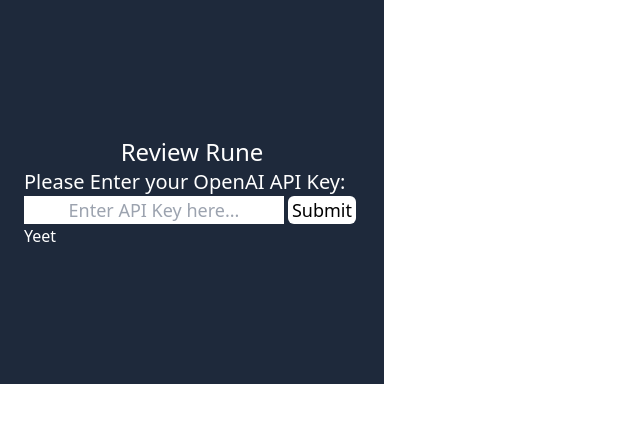
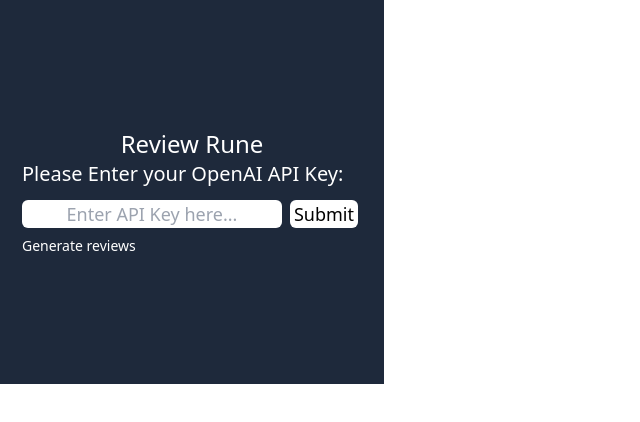
Before and after one commit to the-bigbrains/review-summarizer, a React (Create React App) app in the folder extension/: page / in a window 1280 px wide. Shown: the top 422 px of the page, without its empty margins (0-640 px from the left). Built offline with nearby package versions, Linux system fonts and the light colour scheme; the HTML template or start-up script is replaced by a standard one.

Commit message:
added function that adds API key to cookies

```diff
--- a/extension/src/App.tsx
+++ b/extension/src/App.tsx
@@ -1,3 +1,4 @@
+import { doc } from "prettier";
 import "./App.css";
 
 function App() {
@@ -8,24 +9,46 @@
     console.log("sending url", url);
 
     const yeet = await fetch(`http://localhost:3000/?productUrl=${url}`);
+    console.log(yeet);
+  };
+
+  const setCookie = () => {
+    const key = (document.getElementById("api-key") as HTMLInputElement).value;
+    if (key) {
+      document.cookie = `key=${key}`;
+    }
+    console.log(document.cookie);
   };
 
   return (
     <div className="bg-slate-800 w-96 h-96 flex flex-col items-center justify-center text-white">
       <div className="text-2xl">Review Rune</div>
       <div>
-        <h1 className="text-xl">Please Enter your OpenAI API Key:</h1>
+        <h1 className="text-xl mb-3">Please Enter your OpenAI API Key:</h1>
         <div className="flex-row">
-          <input
-            className="text-lg text-black text-center"
-            type="text"
-            placeholder="Enter API Key here..."
-          ></input>
-          <button className="bg-white text-black rounded-md px-1 mx-1 text-lg hover:bg-green-500 hover:text-white">
-            Submit
-          </button>
+          <form>
+            <input
+              className="text-lg text-black text-center rounded-md mr-1"
+              type="text"
+              placeholder="Enter API Key here..."
+              id="api-key"
+            />
+            <button
+              className="bg-white text-black rounded-md px-1 mx-1 text-lg hover:bg-green-500 hover:text-white"
+              onClick={() => {
+                setCookie();
+              }}>
+              Submit
+            </button>
+          </form>
         </div>
-        <button onClick={() => sendRequest(url)}>Yeet</button>
+        <button
+          className="mt-2 text-sm"
+          onClick={() => {
+            sendRequest(url);
+          }}>
+          Generate reviews
+        </button>
       </div>
     </div>
   );
```
